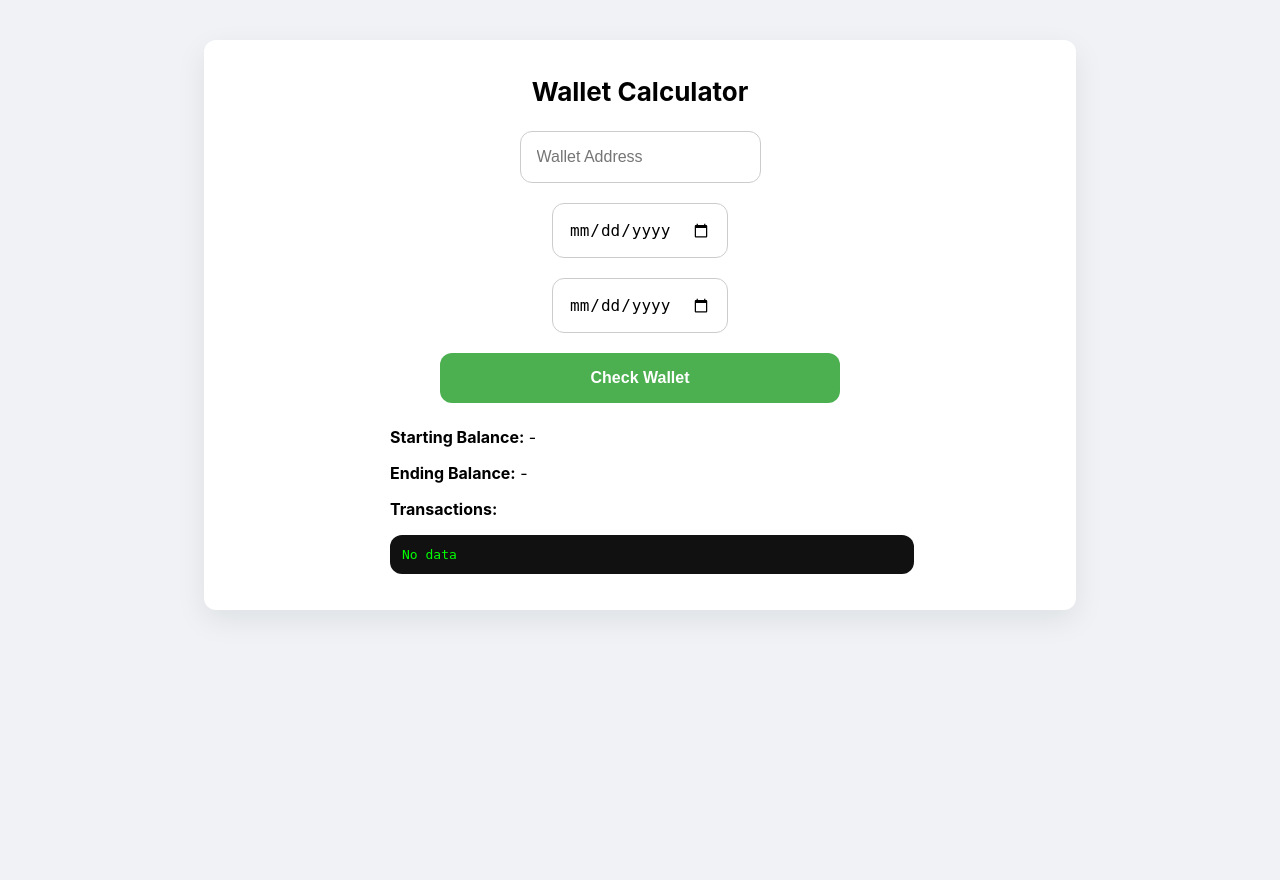
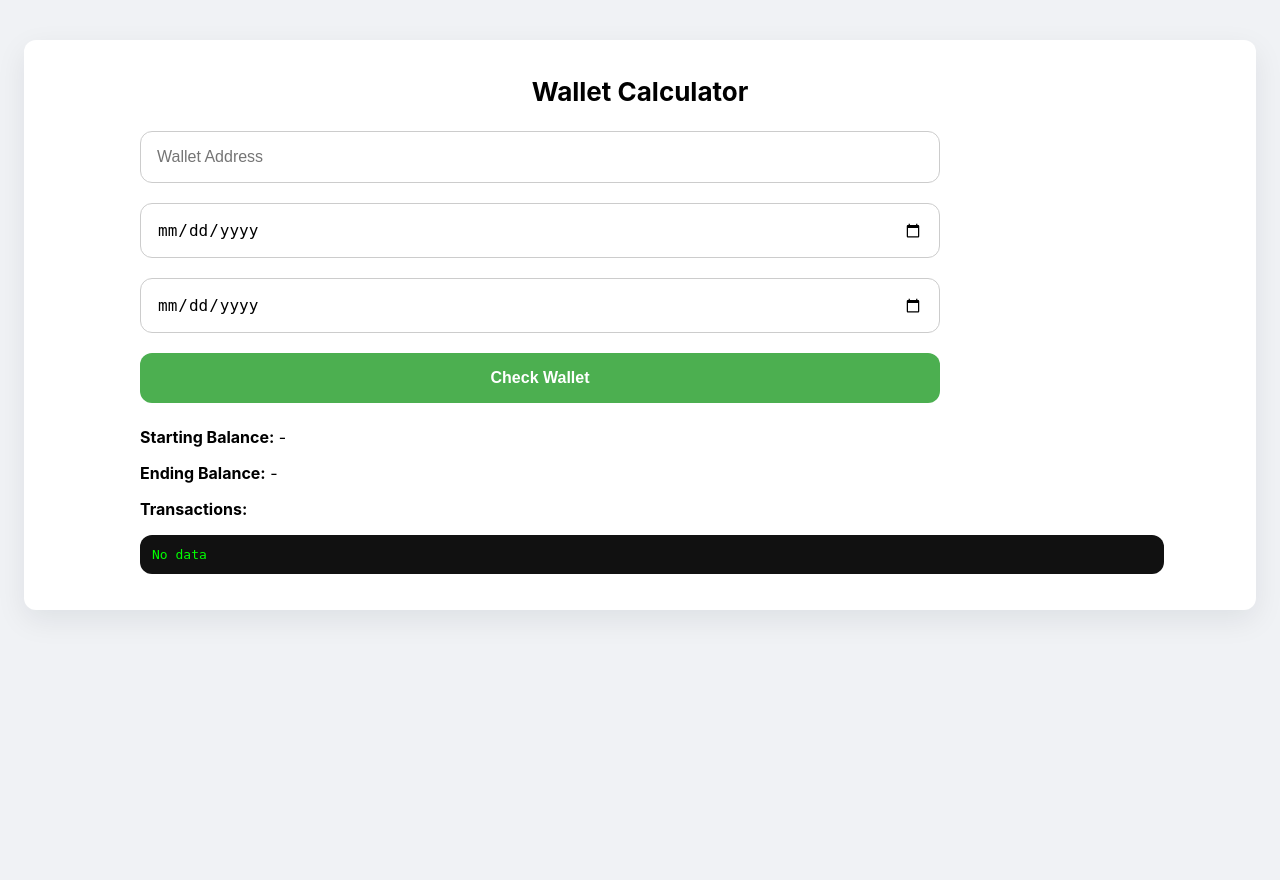
Before and after one commit to mrekus/crypto_scanner_no_db, a FastAPI app: page /login in a window 1280 px wide. Run offline with FastAPI, Linux system fonts and the light colour scheme; some libraries are stand-ins or nearby versions.

Commit message:
fix display

```diff
--- a/src/templates/calculator.html
+++ b/src/templates/calculator.html
@@ -10,7 +10,7 @@
     --card:#ffffff;
     --muted:#6b7280;
     --accent:#4CAF50;
-    --accent-hover:#45a049;
+    --accent-hover: #84b185;
     --danger:#f44336;
 }
 
@@ -25,8 +25,8 @@
 }
 
 .container{
-    width:min(800px,96%);
-    max-width:800px;
+    width:min(1600px,96%);
+    max-width:1600px;
     background:var(--card);
     border-radius:12px;
     padding:36px;
@@ -43,8 +43,8 @@
     flex-direction:column;
     gap:20px;
     width:100%;
-    max-width:500px;
-    align-items:center;
+    max-width:1000px;
+    align-items:stretch;
 }
 input[type="text"], input[type="date"]{
     padding:16px;
@@ -52,7 +52,7 @@
     border:1px solid #ccc;
     font-size:16px;
     width:100%;
-    max-width:400px;
+    max-width:800px;
     box-sizing:border-box;
 }
 button{
@@ -65,7 +65,7 @@
     font-size:16px;
     cursor:pointer;
     width:100%;
-    max-width:400px;
+    max-width:800px;
 }
 button:hover{background:var(--accent-hover);}
 
@@ -74,11 +74,11 @@
     flex-direction:column;
     gap:16px;
     width:100%;
-    max-width:500px;
+    max-width:1000px;
 }
 
 .results .transactions {
-    max-height: 500px;   /* bigger */
+    max-height: 500px;
     width: 100%;
     overflow-y: auto;
     background: #111;
--- a/src/templates/index.html
+++ b/src/templates/index.html
@@ -10,7 +10,7 @@
         --card:#ffffff;
         --muted:#6b7280;
         --accent:#4CAF50;
-        --accent-hover:#45a049;
+        --accent-hover: #84b185;
         --danger:#f44336;
     }
 
```
